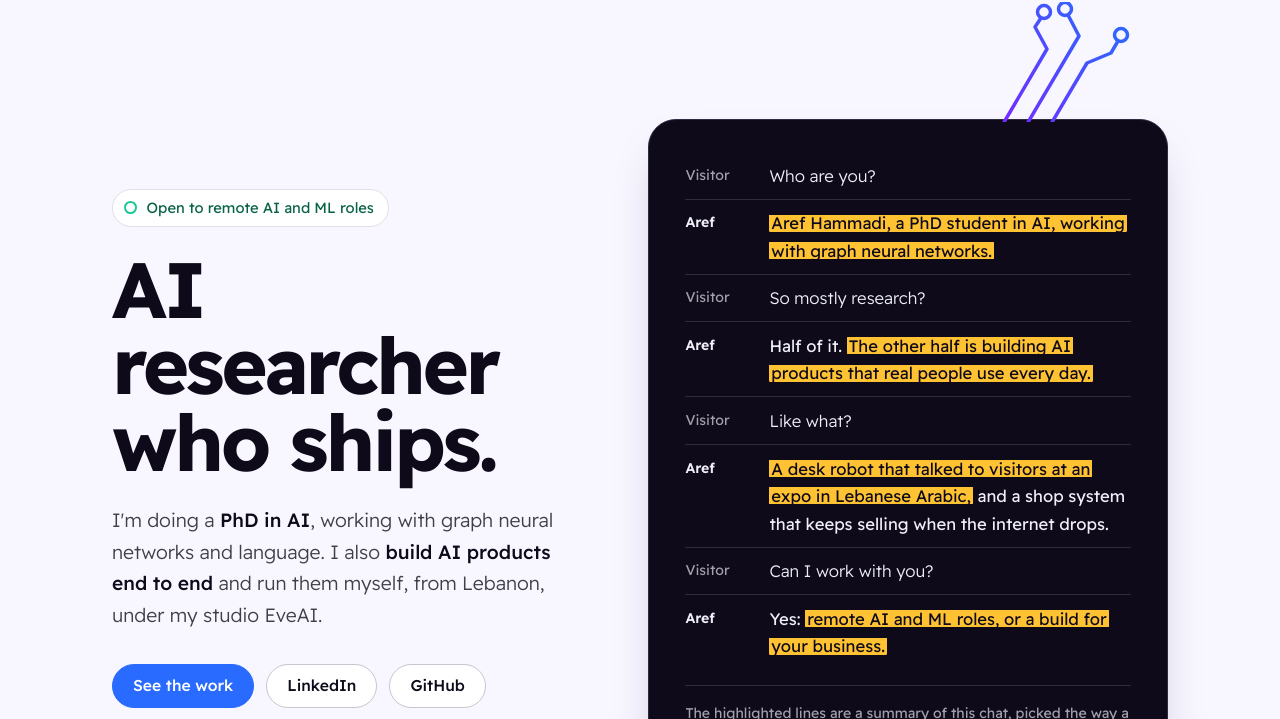
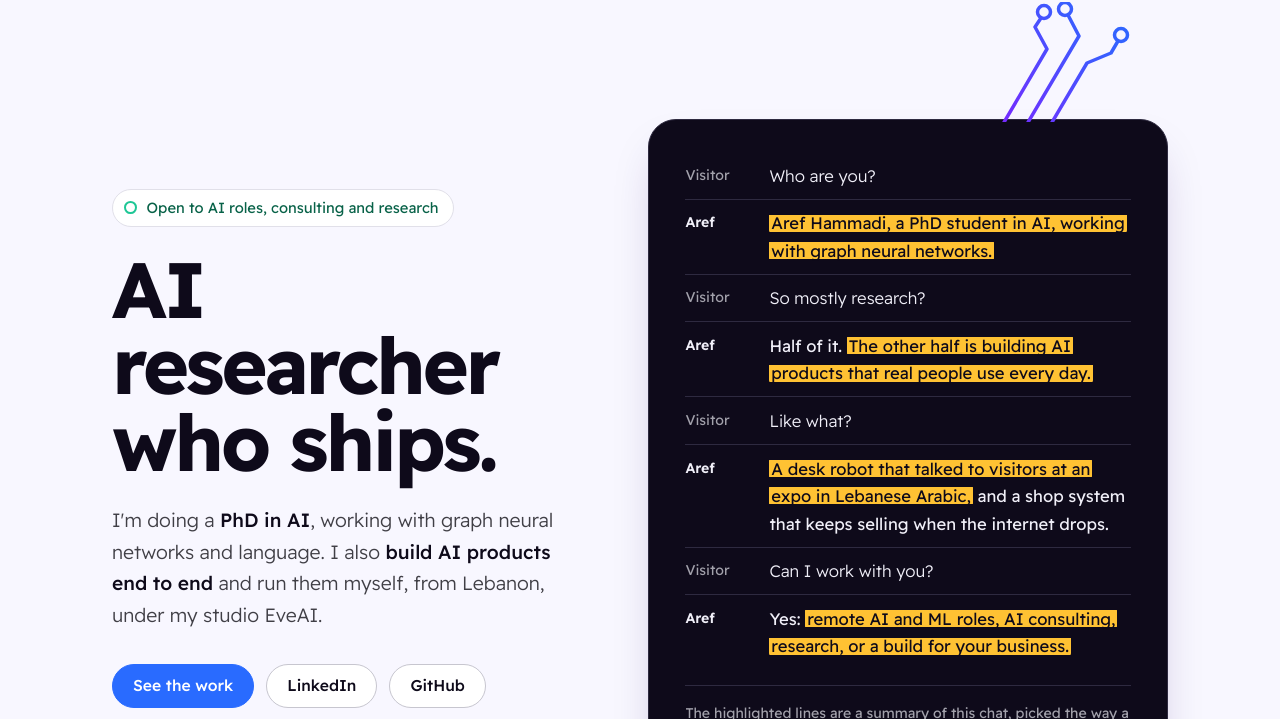
Before and after one commit to ArefHam/arefham.github.io, a plain HTML site: page index.html in a window 1280 px wide. Shown: the part 81-800 px from the top of the page. Drawn offline with Linux system fonts and the light colour scheme.

Commit message:
Add AI consulting and research to what I'm open to
Co-Authored-By: Claude Opus 5.5 <noreply@anthropic.com>
Claude-Session: https://claude.ai/code/session_01M3daAhXqDMpHvRXcEdDBeE

```diff
--- a/index.html
+++ b/index.html
@@ -211,7 +211,7 @@ footer{padding:2rem 0 3rem;color:var(--ink-3);font-size:.9rem;border-top:1px sol
   <main id="top">
     <div class="hero">
       <div>
-        <span class="avail"><span class="ring" aria-hidden="true"></span>Open to remote AI and ML roles</span>
+        <span class="avail"><span class="ring" aria-hidden="true"></span>Open to AI roles, consulting and research</span>
         <h1>AI researcher who ships.</h1>
         <p class="lede">I'm doing a <b>PhD in AI</b>, working with graph neural networks and language. I also <b>build AI products end to end</b> and run them myself, from Lebanon, under my studio EveAI.</p>
         <div class="links">
@@ -240,7 +240,7 @@ footer{padding:2rem 0 3rem;color:var(--ink-3);font-size:.9rem;border-top:1px sol
           <li><span class="who">Visitor</span><span class="say">Like what?</span></li>
           <li class="aref"><span class="who">Aref</span><span class="say"><mark>A desk robot that talked to visitors at an expo in Lebanese Arabic,</mark> and a shop system that keeps selling when the internet drops.</span></li>
           <li><span class="who">Visitor</span><span class="say">Can I work with you?</span></li>
-          <li class="aref"><span class="who">Aref</span><span class="say">Yes: <mark>remote AI and ML roles, or a build for your business.</mark></span></li>
+          <li class="aref"><span class="who">Aref</span><span class="say">Yes: <mark>remote AI and ML roles, AI consulting, research, or a build for your business.</mark></span></li>
         </ol>
         <p class="caption">The highlighted lines are a summary of this chat, picked the way a summarization model would.</p>
       </div>
@@ -364,7 +364,7 @@ footer{padding:2rem 0 3rem;color:var(--ink-3);font-size:.9rem;border-top:1px sol
       <div class="contact">
         <div>
           <h2 id="contact-h">Let's talk</h2>
-          <p class="sub">Based in Lebanon, open to remote AI and ML roles, research collaborations, and building AI products for businesses.</p>
+          <p class="sub">Based in Lebanon, open to remote AI and ML roles, AI consulting, research collaborations, and building AI products for businesses.</p>
           <div class="links">
             <a class="btn primary" href="https://www.linkedin.com/in/aref-hammadi10">Message me on LinkedIn</a>
             <a class="btn" href="https://github.com/ArefHam">GitHub</a>
```
Also changed, not shown: img/og.png.
